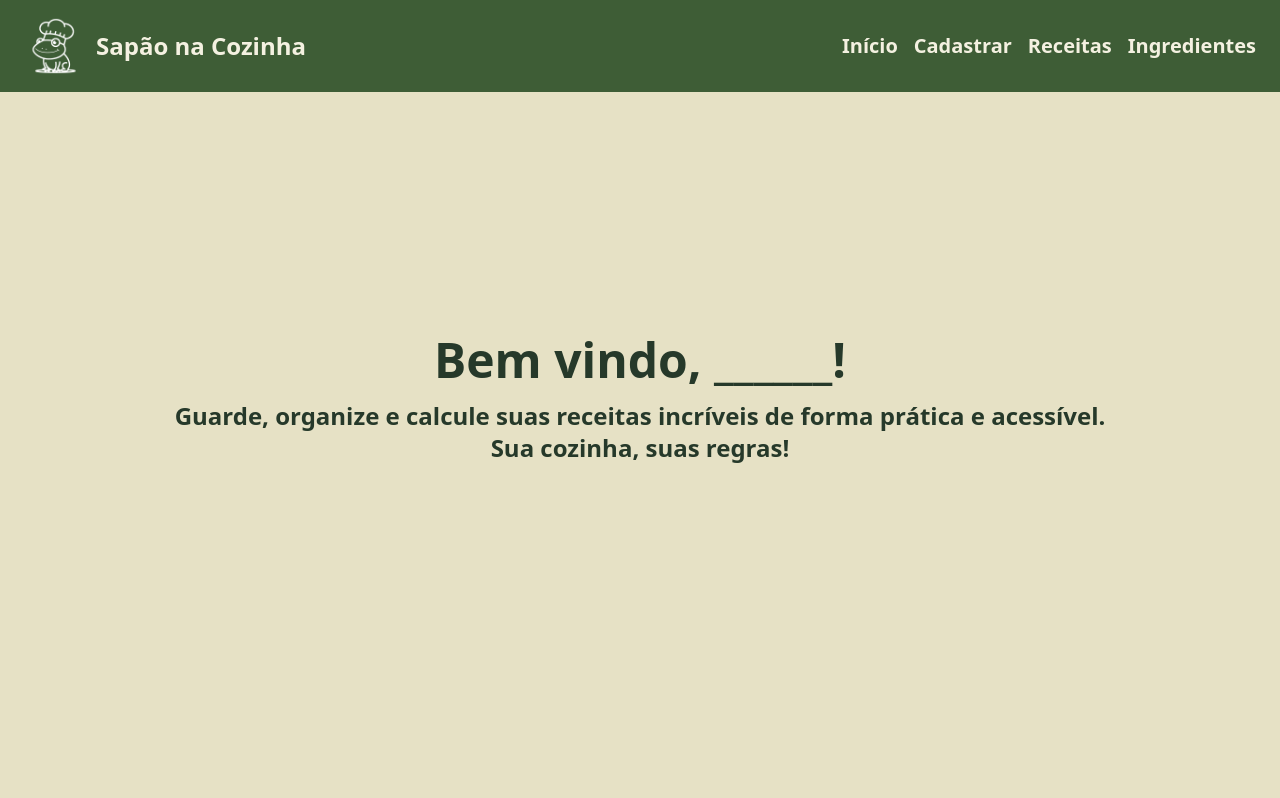
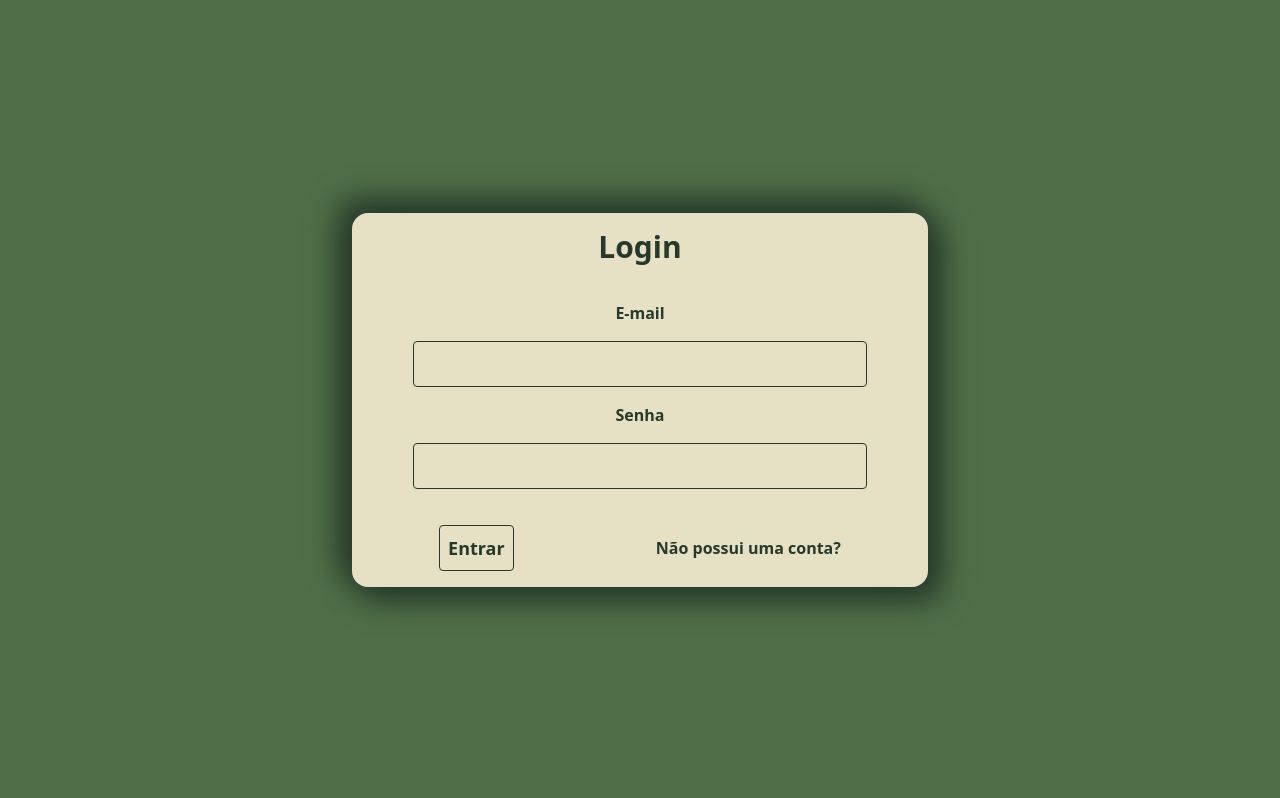
Before and after one commit to priscilaUECEProjects/sapaoNaCozinha, a React (Vite) app in the folder sapao-na-cozinha/: page / in a window 1280 px wide. Shown: the top 798 px of the page. Built offline with nearby package versions, Linux system fonts and the light colour scheme.

Commit message:
Update App.jsx
Adição da rota privada e reorganização das rotas

```diff
--- a/sapao-na-cozinha/src/App.jsx
+++ b/sapao-na-cozinha/src/App.jsx
@@ -1,7 +1,7 @@
 import './App.css'
 import { Routes, Route } from "react-router-dom";
 import MainPage from './components/pages/mainPage/MainPage.jsx';
-
+import PrivateRoute from "./components/pages/PrivateRoute.jsx"
 import PaginaCadastro from './components/pages/PaginaCadastro.jsx';
 import PaginaLogin from './components/pages/PaginaLogin.jsx';
 
@@ -9,9 +9,9 @@ function App() {
   return (
     <>
         <Routes>
-          <Route path="/" element={<MainPage />} />
-          <Route path="/login" element={<PaginaLogin />} />
+          <Route path="/" element={<PaginaLogin />} />
           <Route path="/cadastro" element={<PaginaCadastro />} />
+          <Route path="/SapaoNaCozinha" element={<PrivateRoute><MainPage /></PrivateRoute>} />
         </Routes>
     </>
   );
```
